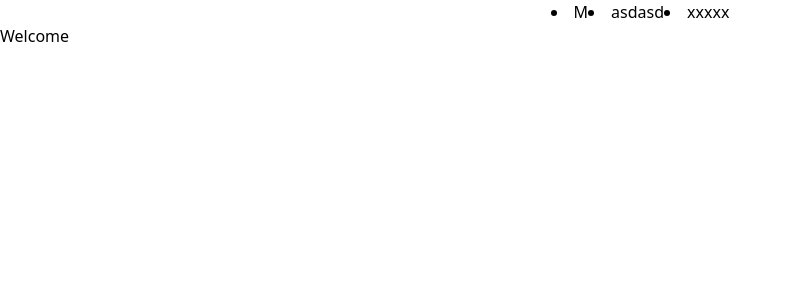
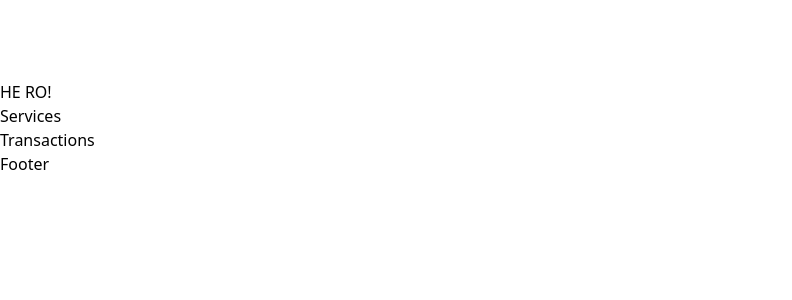
Before and after one commit to istvzsig/webthreeodemo, a React (Vite) app in the folder client/: page / in a window 1280 px wide. Shown: the top 300 px of the page, without its empty margins (0-792 px from the left). Built offline with nearby package versions, Linux system fonts and the light colour scheme.

Commit message:
update components

```diff
--- a/client/package.json
+++ b/client/package.json
@@ -9,8 +9,10 @@
     "preview": "vite preview"
   },
   "dependencies": {
+    "ethers": "^6.2.3",
     "react": "^18.2.0",
-    "react-dom": "^18.2.0"
+    "react-dom": "^18.2.0",
+    "react-icons": "^4.8.0"
   },
   "devDependencies": {
     "@types/react": "^18.0.28",
--- a/client/src/App.tsx
+++ b/client/src/App.tsx
@@ -1,12 +1,16 @@
-import * as mods from './mods/index'; // clear import and syntax
+import * as components from './components/_main.js'; // clear import and syntax
 
 function App() {
   return (
+
     <div className='min-h-screen'>
-      <div className='gradient-bg-welcome'>
-        <mods.Navbar />
-        <mods.Welcome />
-      </div>
+      <main>
+        <components.Navbar />
+        <components.Hero />
+      </main>
+      <components.Services />
+      <components.Transactions />
+      <components.Footer />
     </div>
   )
 }
--- /dev/null
+++ b/client/src/components/Hero.jsx
@@ -0,0 +1,7 @@
+export default function Hero() {
+    return (
+        <div className="hero-section">
+            <h1>HE RO!</h1>
+        </div>
+    )
+}
--- /dev/null
+++ b/client/src/components/Navbar.jsx
@@ -0,0 +1,7 @@
+export default function Navbar() {
+    return (
+        <nav className="flex justify-center h-20">
+
+        </nav>
+    )
+}
--- /dev/null
+++ b/client/src/components/_main.js
@@ -0,0 +1,8 @@
+import Footer from './Footer';
+import Loader from './Loader';
+import Navbar from './Navbar';
+import Services from './Services';
+import Transactions from './Transactions';
+import Hero from './Hero';
+
+export {Footer, Loader, Navbar, Services, Transactions, Hero}
--- a/client/src/mods/Navbar.jsx
+++ /dev/null
@@ -1,9 +0,0 @@
-export default function Navbar() {
-    return (
-        <nav className="flex justify-center">
-            <li>M</li>
-            <li>asdasd</li>
-            <li>xxxxx</li>
-        </nav>
-    )
-}
--- a/client/src/mods/Welcome.jsx
+++ /dev/null
@@ -1,5 +0,0 @@
-export default function Welcome() {
-    return (
-        <h1>Welcome</h1>
-    )
-}
--- a/client/src/mods/index.js
+++ /dev/null
@@ -1,6 +0,0 @@
-export {default as Footer} from './Footer';
-export {default as Loader} from './Loader';
-export {default as Navbar} from './Navbar';
-export {default as Services} from './Services';
-export {default as Transactions} from './Transactions';
-export {default as Welcome} from './Welcome';
```
Also changed, not shown: client/src/components/Footer.jsx (renamed from client/src/mods/Footer.jsx), client/src/components/Loader.jsx (renamed from client/src/mods/Loader.jsx), client/src/components/Services.jsx (renamed from client/src/mods/Services.jsx), client/src/components/Transactions.jsx (renamed from client/src/mods/Transactions.jsx), 1 other file (tests, documents, lock files or other folders).
